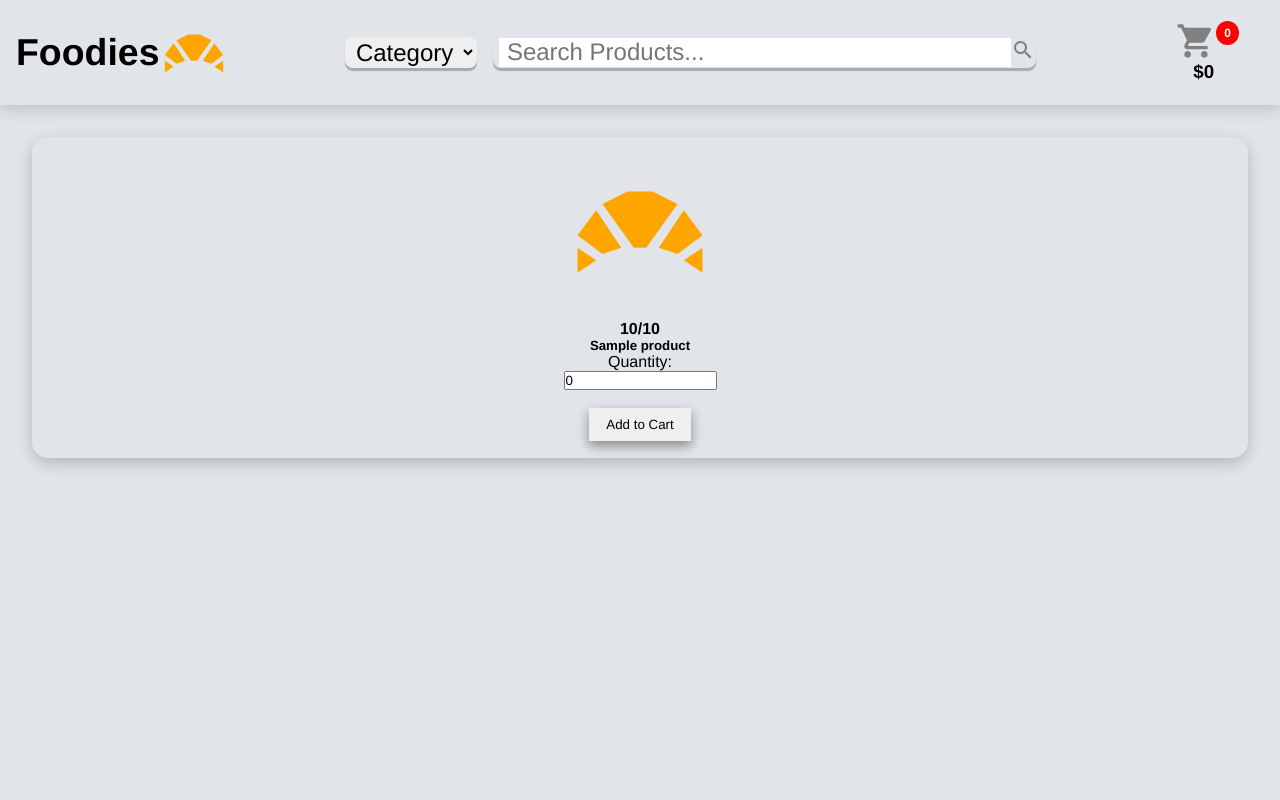
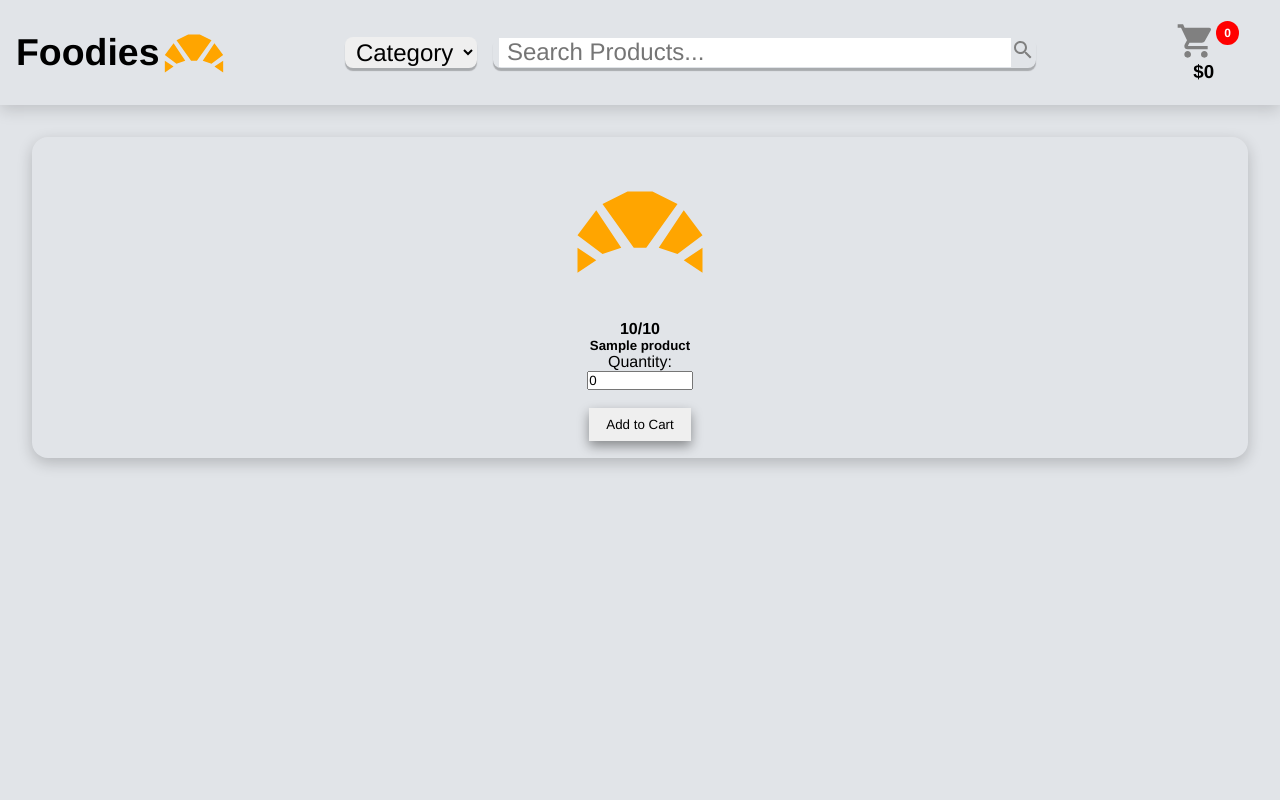
Before and after one commit to dchung07/grocery_store, a PHP site: page / in a window 1280 px wide. Run offline with PHP 8.4, Linux system fonts and the light colour scheme; tables that the repository leaves empty or names only in its code hold one stand-in row (values such as "Sample post").

Commit message:
Set max quantity of input number for cart adding to in_stock value

```diff
--- a/index.php
+++ b/index.php
@@ -310,7 +310,7 @@
                                         echo 'Quantity: <input type="number" name="quantity" disabled><br>';
                                         echo '<button class="outOfStockBtn" type="button" disabled>Out of Stock</button>';
                                     } else {
-                                        echo 'Quantity: <input type="number" name="quantity" value="0" min="1"><br>';
+                                        echo 'Quantity: <input type="number" name="quantity" value="0" min="1" max="'. $row['in_stock'] . '"><br>';
                                         echo '<button class="addCartBtn" type="submit" name="add_to_cart">Add to Cart</button>';
                                     }
 
--- a/styles.css
+++ b/styles.css
@@ -415,3 +415,7 @@ span {
 
 /* .modal-content-card-container-container {
 } */
+
+.card_submit_form > input[type="number"] {
+    width: 100%;
+}
```
